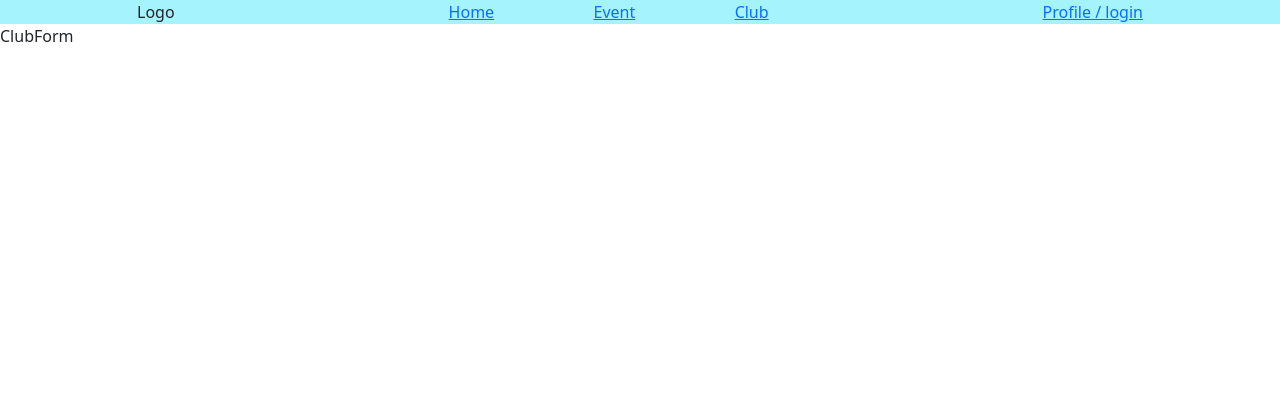
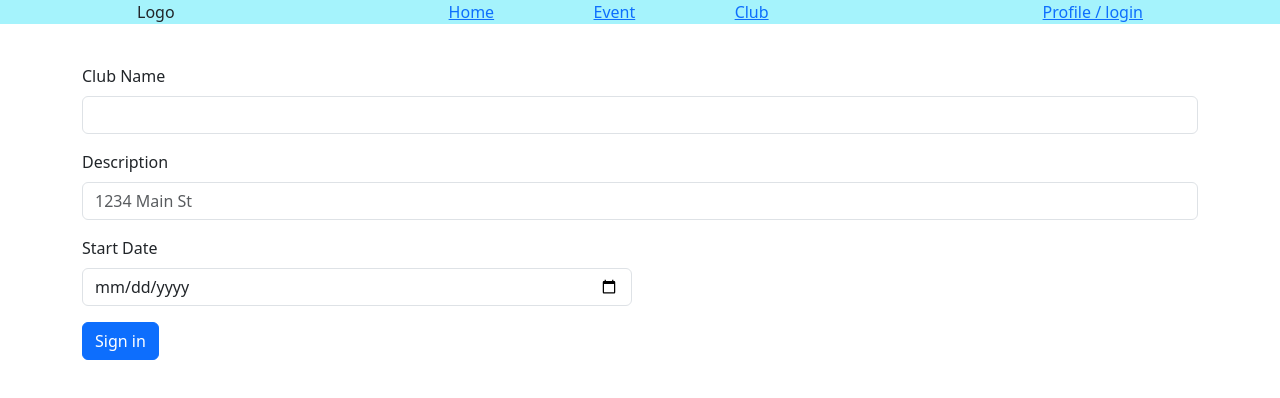
Before and after one commit to pantheepatel/CampusConnect.github.io, a React (Create React App) app in the folder campus-connect-app/: page /club/addClub in a window 1280 px wide. Shown: the top 398 px of the page. Built offline with nearby package versions, Linux system fonts and the light colour scheme.

Commit message:
get and set club api endpoint emplimented

```diff
--- a/campus-connect-app/src/components/Auth.js
+++ b/campus-connect-app/src/components/Auth.js
@@ -1,6 +1,7 @@
 import {auth, provider} from './FirebaseConfig'; // fire base initailaization
 import {useEffect, useState} from 'react';
 import { signInWithPopup } from 'firebase/auth'; // google interface sign in with
+import axios from 'axios' // npm install axios
 
 function Auth(){
     const [user, setUser] = useState(null)
@@ -22,8 +23,18 @@ function Auth(){
 
           setUser(JSON.parse(localStorage.getItem("user_config")))// to use details in react components
 
+          //sendin data to django to store in firestore
+          axios.get("http://127.0.0.1:8000/auth/", {
+            params:{
+              email: result.user.email,
+              name: result.user.displayName,
+              photo: result.user.photoURL
+            }})
+            .then(response => console.log(response.data))
+            .catch(error => console.log(error))
+
         }).catch((err)=>{
-          console.log(err);
+          // console.log(err);
         })
       }
 
@@ -35,12 +46,12 @@ function Auth(){
     return (
         <>
             {
-                user ? (<div className='p-10 bg-slate-300'>
+                user ? (<>
                     <h1>{user.name}</h1>
                     <h1>{user.email}</h1>
                     <img src={user.photo} alt='none' referrerPolicy='no-referrer'/>
                     <button onClick={handleLogout}>Log out</button>
-                </div>) : (<button onClick={handleGoogleSignIn}>Log in</button>)
+                </>) : (<button onClick={handleGoogleSignIn}>Log in</button>)
             }
         </>
     )
--- a/campus-connect-app/src/components/club/ClubForm.js
+++ b/campus-connect-app/src/components/club/ClubForm.js
@@ -1,8 +1,54 @@
-import React from 'react'
+import React, { useState } from 'react'
+import axios from 'axios'
 
 function ClubForm() {
+  const [clubName, setClubName] = useState("")
+  const [clubDescription, setClubDescription] = useState("")
+  const [clubDate, setClubDate] = useState("")
+  const [status, setStatus] = useState(false)
+
+  function http_club(e){
+    e.preventDefault()
+    axios.get("http://127.0.0.1:8000/club_add", { // call api request to backend to store club data
+      params: {
+        club_name: clubName,
+        club_description: clubDescription,
+        club_date: clubDate,
+        club_admin: JSON.parse(localStorage.getItem("user_config"))["email"] //we use json.parse bcoz in our localstorage data in string
+      }
+    })
+      .then(response => setStatus(true))
+      .catch(error => console.log(error))
+  }
+
   return (
-    <div>ClubForm</div>
+    <>
+    {status && (<h1>Club added</h1>)}
+      <div className='container mt-10'>
+        <form className="row g-3" onSubmit={http_club}>
+          <div className="col-md-12">
+            <label for="inputName" className="form-label">Club Name</label>
+            <input type="text" className="form-control" id="inputName" onChange={(e) => setClubName(e.target.value)}/>
+          </div>
+
+          <div className="col-12">
+            <label for="inputDescription" className="form-label">Description</label>
+            <input type="text" className="form-control" id="inputDescription" placeholder="1234 Main St" onChange={(e) => setClubDescription(e.target.value)} />
+          </div>
+
+          <div className="col-md-6">
+            <label for="inputDate" className="form-label">Start Date</label>
+            <input type="date" className="form-control" id="inputDate" onChange={(e) => setClubDate(e.target.value)} />
+          </div>
+
+
+          <div className="col-12">
+            <button type="submit" className="btn btn-primary">Sign in</button>
+          </div>
+        </form>
+      </div>
+
+    </>
   )
 }
 
--- a/campus-connect-app/src/components/club/ClubList.js
+++ b/campus-connect-app/src/components/club/ClubList.js
@@ -1,16 +1,32 @@
-import React from 'react'
+import React, { useEffect, useState } from 'react'
 import { useNavigate } from 'react-router-dom'
 import { BrowserRouter as Router, Route, Routes, Link, RouterProvider, createBrowserRouter, Outlet } from "react-router-dom";
+import axios from "axios"
 
 function ClubList() {
+  const [clubData, setClubData] = useState(null)  //store club data
+
+  useEffect(() => {
+    axios.get("http://127.0.0.1:8000/club_list", { //make a null request and get data response
+      params: {
+        temp: null
+      }
+    }).then(response => { setClubData(response.data["clubData"]); })//save response in clubdata
+  }, [])
+
   return (
     <div>
-      ClubList
+      {
+        clubData ? clubData.map((item) => {
+          return (<h1>{item["club_name"]}</h1>)
+        }) : (<h1>No Club available</h1>)
+      }
+
       <br />
       <Link to='/club/addClub'>Add Club</Link>
       <br />
       <Link to='/club/myClub'>My Club</Link>
-      <Outlet/>
+      <Outlet />
     </div>
   )
 }
```
Also changed, not shown: 2 other files (tests, documents, lock files or other folders).
